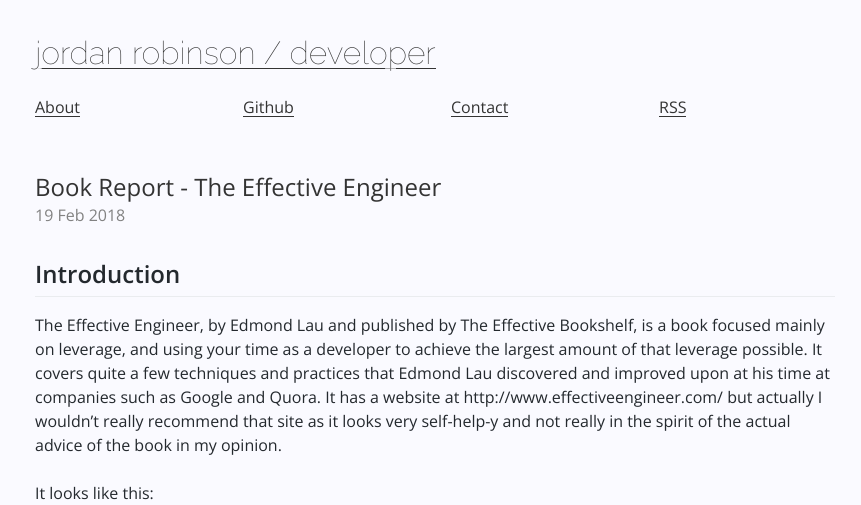
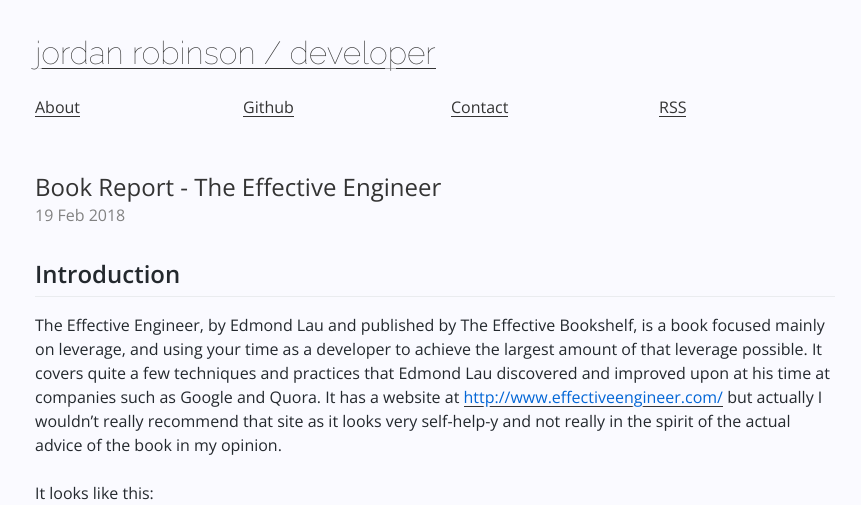
Before and after one commit to jordanrobinson/blog, a Jekyll site: the page built from _posts/2018-02-19-book-report-effective-engineer.md, in a window 1280 px wide and 900 px high, cut to the strip 0-505 px from the top of the window. Shown: the whole strip, without its empty margins (205-1066 px from the left). Built offline with Jekyll 4.4.1, drawn with Linux system fonts in a browser that asks for light colours; part of the change alters nothing that is shown.

Commit message:
Another link fix

```diff
--- a/_posts/2018-02-19-book-report-effective-engineer.md
+++ b/_posts/2018-02-19-book-report-effective-engineer.md
@@ -7,7 +7,7 @@ permalink: /effective-engineer
 
 ## Introduction
 
-The Effective Engineer, by Edmond Lau and published by The Effective Bookshelf, is a book focused mainly on leverage, and using your time as a developer to achieve the largest amount of that leverage possible. It covers quite a few techniques and practices that Edmond Lau discovered and improved upon at his time at companies such as Google and Quora. It has a website at http://www.effectiveengineer.com/ but actually I wouldn't really recommend that site as it looks very self-help-y and not really in the spirit of the actual advice of the book in my opinion.
+The Effective Engineer, by Edmond Lau and published by The Effective Bookshelf, is a book focused mainly on leverage, and using your time as a developer to achieve the largest amount of that leverage possible. It covers quite a few techniques and practices that Edmond Lau discovered and improved upon at his time at companies such as Google and Quora. It has a website at [http://www.effectiveengineer.com/](http://www.effectiveengineer.com/) but actually I wouldn't really recommend that site as it looks very self-help-y and not really in the spirit of the actual advice of the book in my opinion.
 
 It looks like this:
 
```
